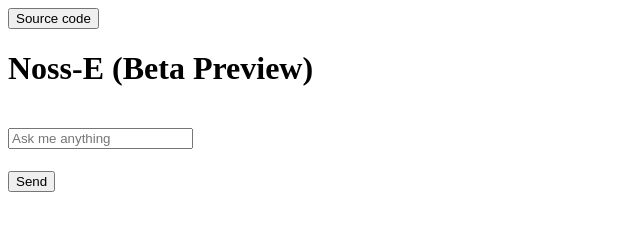
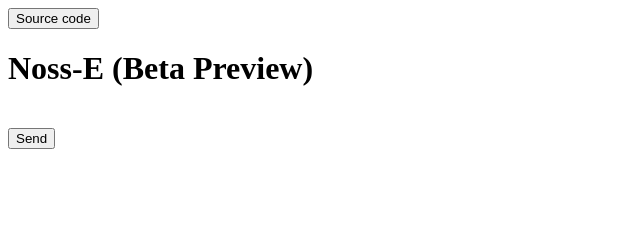
Before and after one commit to Tahj-S/Noss-E, a plain HTML site: page index.html in a window 1280 px wide. Shown: the whole page, without its empty margins (0-640 px from the left). Drawn offline with nearby package versions, Linux system fonts and the light colour scheme.

Commit message:
Update index.html

```diff
--- a/index.html
+++ b/index.html
@@ -11,7 +11,6 @@
 <body>
 	<h1>Noss-E (Beta Preview)<h1>
 	<div id="TosAI">
-	<input type="text" id="userinput" placeholder="Ask me anything" onkeypress="if(event.keyCode==13)send();"><br>
 	<button onclick="send()">Send</button>
 	<script src="script.js"></script>
 	</div>
```
